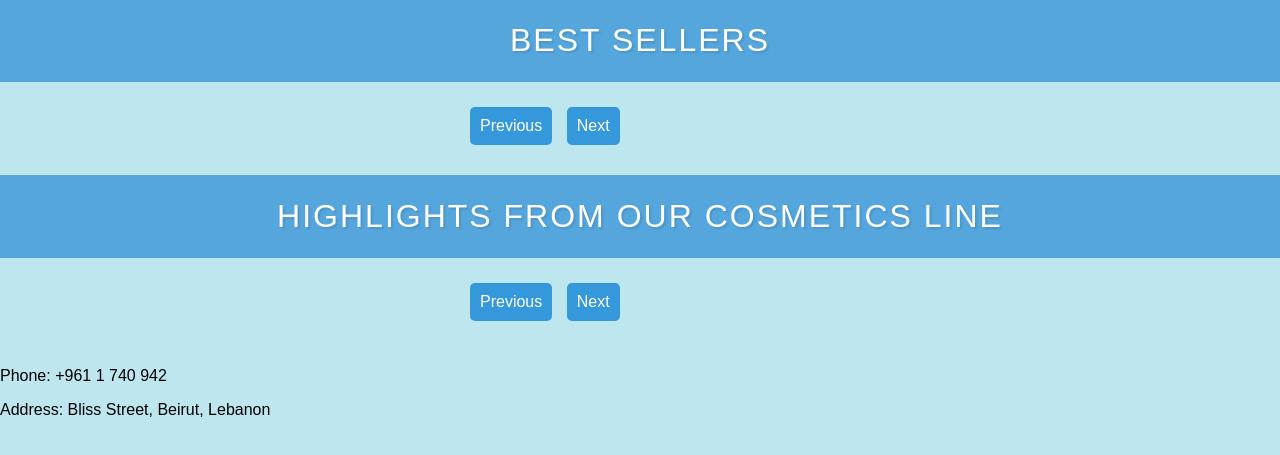
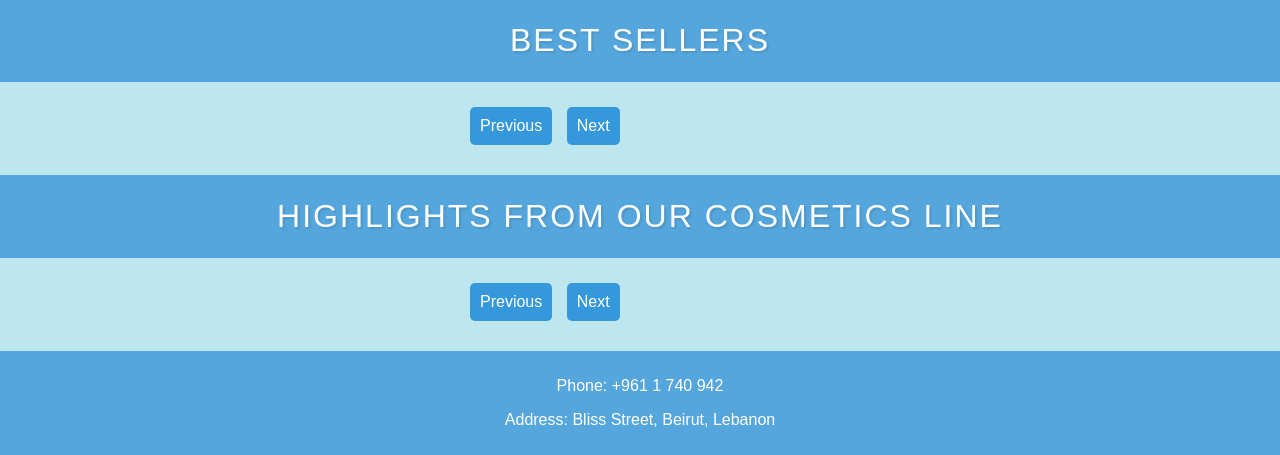
Before and after one commit to ymc09/433Phase5, a Flask app: page / in a window 1280 px wide; the page is wider, and only the part inside the window is pictured. Shown: the part 1067-1522 px from the top of that part. Before the commit the page ends 1484 px from the top of that part, so only its background shows below. Run offline with Flask 3, Linux system fonts and the light colour scheme; data that the repository does not hold is empty; some libraries are stand-ins or nearby versions.

Commit message:
Update mainstyle.css

```diff
--- a/phase 5/static/mainstyle.css
+++ b/phase 5/static/mainstyle.css
@@ -80,13 +80,13 @@ header{
     overflow: hidden;
   }
 
-  .slider,.slider1 {
+  .slider,.slider1,.slider2 {
     display: flex;
     transition: transform 0.5s ease-in-out;
     margin-left: 500px;
   }
 
-  .slide,.slide1 {
+  .slide,.slide1,.slide2 {
     min-width: 300px; /* Adjust the width as needed */
     box-sizing: border-box;
     margin: 0 6px; /* Adjust the margin to create spacing between slides */
@@ -265,3 +265,9 @@ a {
   text-align: left;
   color:white;
 }
+footer {
+  background-color:  rgb(85, 166, 220);
+  color: #fff;
+  padding: 10px;
+  text-align: center;
+}
```
